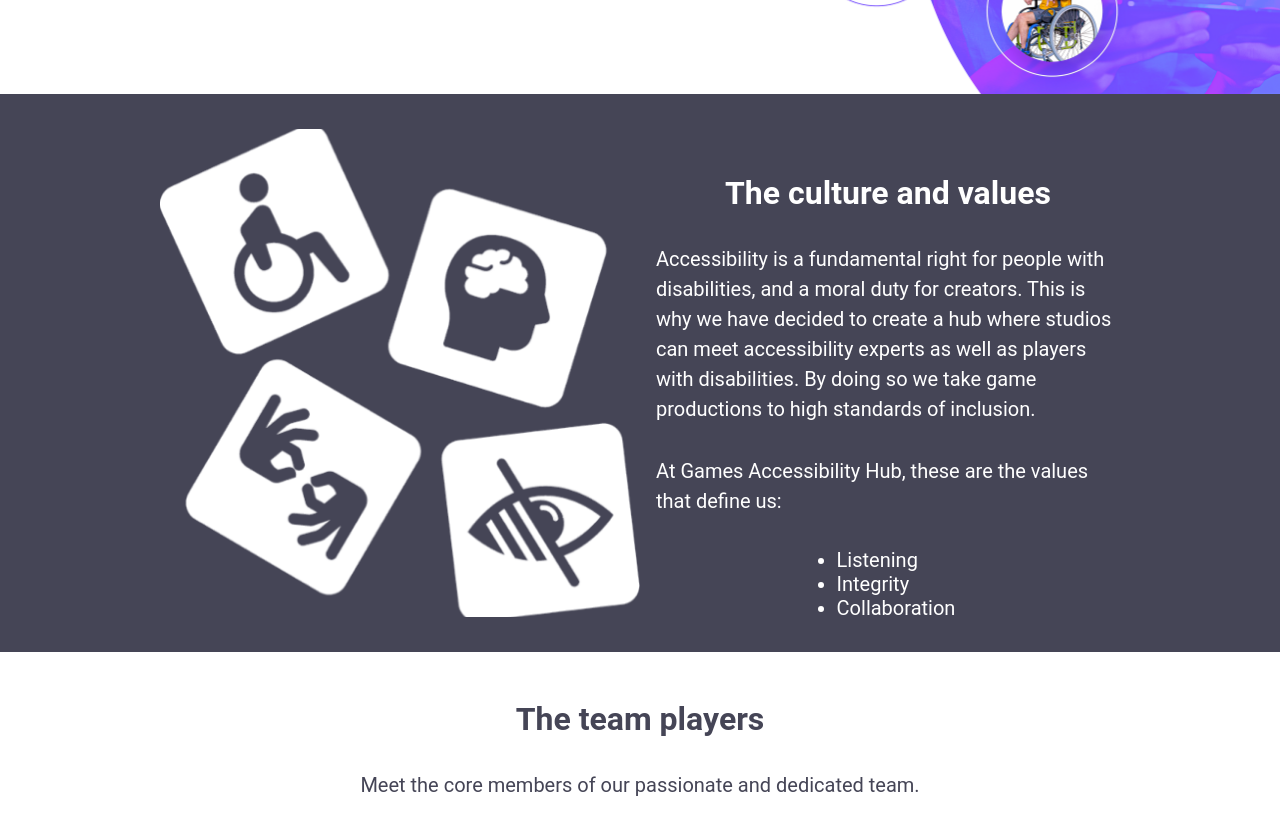
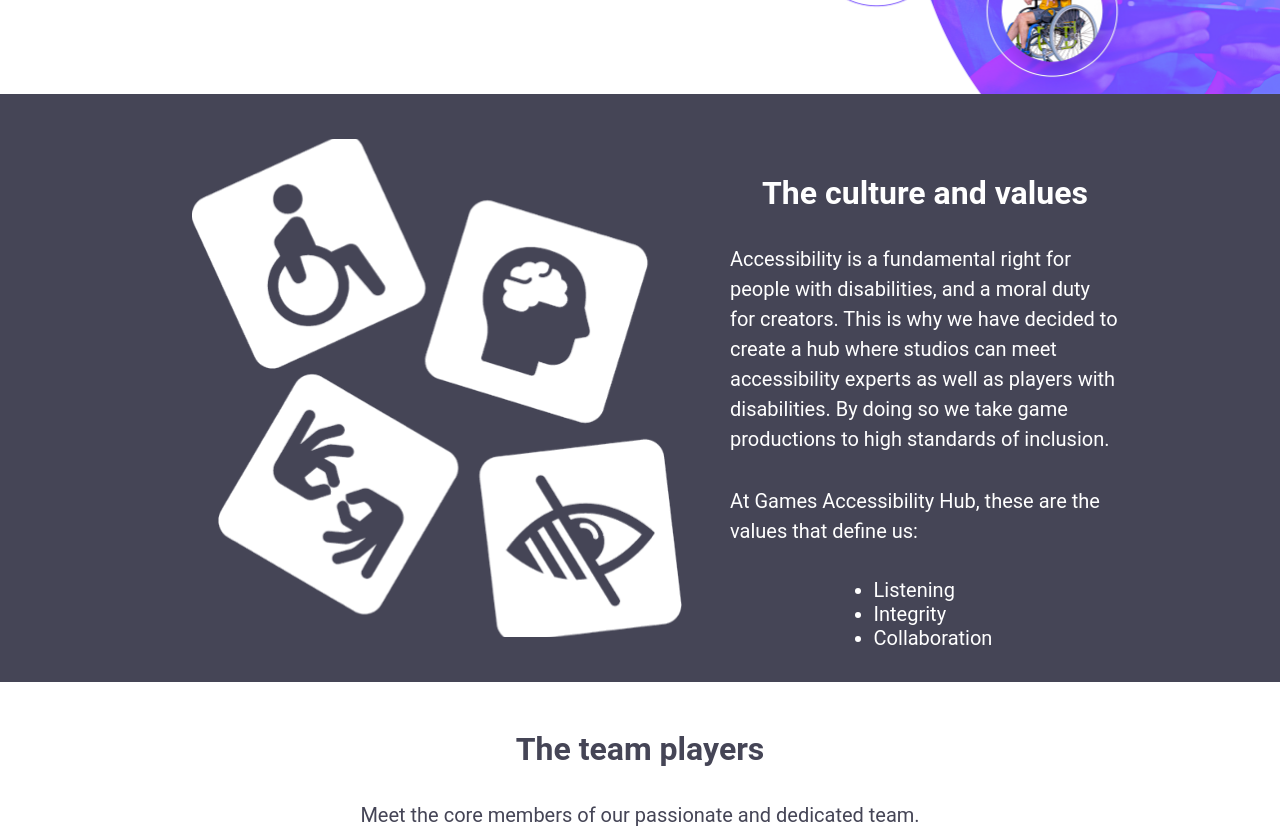
Before and after one commit to OlivierNourryGAH/GAH-website, a website: page identity.html in a window 1280 px wide. Shown: the part 520-1354 px from the top of the page. Drawn offline with Linux system fonts and the light colour scheme.

Commit message:
finishing touches for launch

```diff
--- a/css/main.css
+++ b/css/main.css
@@ -522,12 +522,13 @@
   max-width: 60rem;
   margin: 0 auto;
 }
-/*
+
 .identity.intro img {
-margin: 2rem 20%;
-  width: 60%;
+margin: auto;
+  flex: 1.5;
+  max-width: 240px;
 }
-*/
+
 .main-content.identity h2 ~ p {
 text-align: center;
 margin-bottom: 64px;
@@ -791,13 +792,12 @@
     scroll-margin-top: 16px;
 }
 */
-/*
 .identity.intro img {
-margin: auto 32px auto 16px;
-    width: 40%;
-    max-width: 360px;
+margin: auto 2rem;
+  flex: 1.5;
+  max-width: none;
 }
-*/
+
 
 .team {
   margin: 0 3rem;
@@ -959,14 +959,14 @@
    Author's custom styles - very large width
    ========================================================================== */
 
-@media only screen and (min-width: 120rem) {
-  /* 1920px and more */
+@media only screen and (min-width: 150rem) {
+  /* 2400px and more */
 
 .hero-container {
   background:  var(--prim1) ;
 }
 
-  /* end of 1920px and more */
+  /* end of 2400px and more */
 }
 
 /* ==========================================================================
```
Also changed, not shown: index.html (+1 -1 lines), services.html (+1 -1 lines), site.webmanifest.
